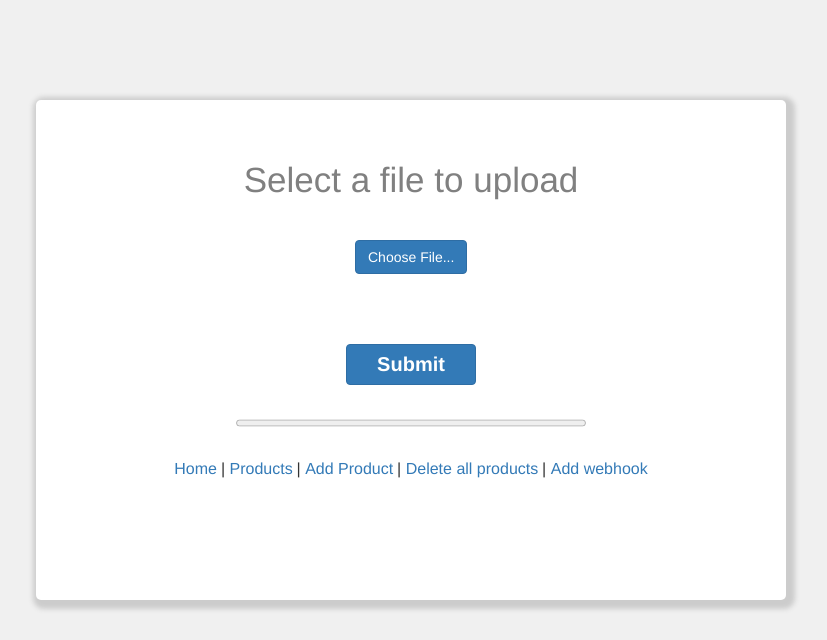
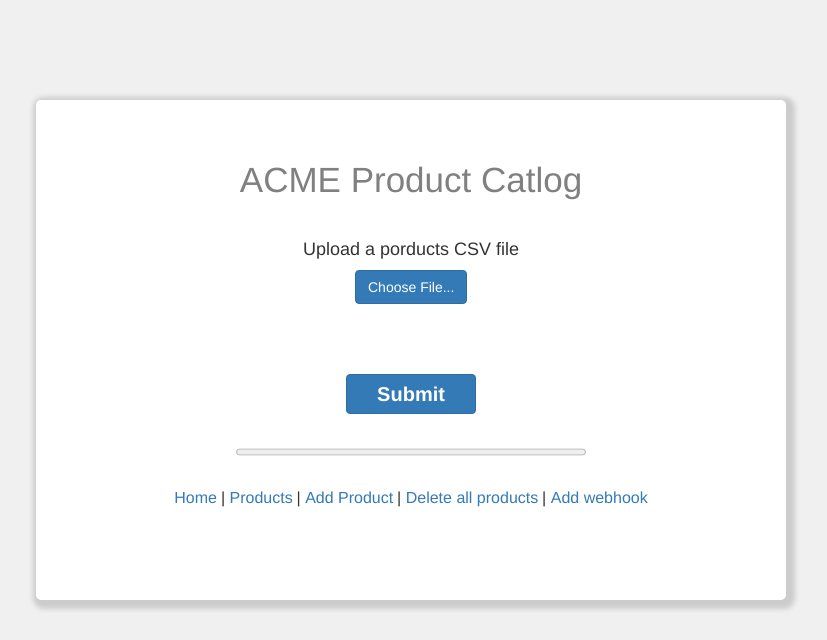
Before and after one commit to 36rahu/Acme-product-import, a Flask app: page / in a window 1280 px wide. Shown: the top 640 px of the page, without its empty margins (229-1056 px from the left). Run offline with Flask 2, Linux system fonts and the light colour scheme; some libraries are stand-ins or nearby versions.

Commit message:
Text change in html

```diff
--- a/templates/upload.html
+++ b/templates/upload.html
@@ -13,7 +13,9 @@
 
 	<div class="uploadPage">
 
-		<h2 class="heading">Select a file to upload</h2>
+		<h2 class="heading">ACME Product Catlog</h2>
+
+		<h4>Upload a porducts CSV file</h4>
 
 		<p class="listContents">
 			{% with messages = get_flashed_messages() %}
```
